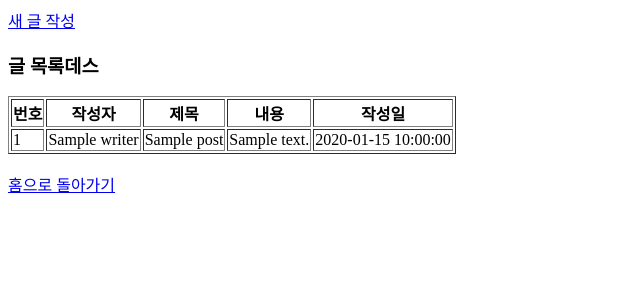
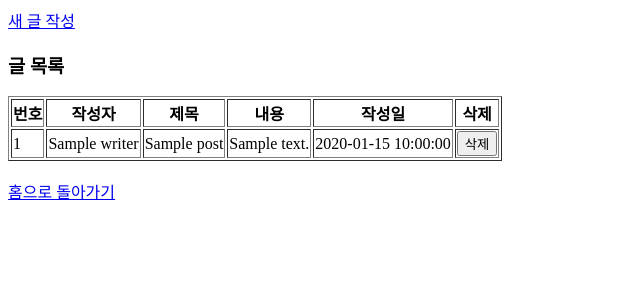
Before and after one commit to wodurl/fastapi_test03, a FastAPI app: template templates/post/list.html in a window 1280 px wide. Shown: the top 300 px of the page, without its empty margins (0-640 px from the left). Run offline with FastAPI, Linux system fonts and the light colour scheme; the template is opened without the code that fills it: most values are stand-ins (such as "Sample title", 1, 10 or a date in 2020); parts of the project's set-up code (start-up, migrations or seed data) failed here and were passed over.

Commit message:
delete 기능 추가

```diff
--- a/main.py
+++ b/main.py
@@ -19,7 +19,7 @@ def indexs(request: Request):
         request=request,
         name="index.html",
         context={
-            "fortuneToday":"이번달 안에 귀인을 만나용"
+            "fortuneToday":"이번달 안에 귀인을 만나"
         }
     )
 
@@ -62,3 +62,15 @@ def postNew(writer: str = Form(...), title: str = Form(...), content: str = Form
 
     # 틀린 경로로 요청을 다시 하도록 리다이렉트 응답을 준다.
     return RedirectResponse("/posts", status_code=302)
+
+@app.post("/post/delete")
+def postDelete(num: int = Form(...), db: Session = Depends(get_db)):
+    # 삭제 SQL (RAW Query)
+    query = text("""
+        DELETE FROM post
+        WHERE num = :num
+    """)
+    db.execute(query, {"num": num})
+    db.commit()
+
+    return RedirectResponse("/posts", status_code=302)
--- a/templates/index.html
+++ b/templates/index.html
@@ -8,9 +8,8 @@
 <body>
     <div class="container">
         <a href="/posts">글목록</a>
-        <h1>이게 인덱스 페이지인데용?</h1>
-        <p>제가용? 왜용?</p>
-        <p>오늘의 운세용? {{ fortuneToday }}</p>
+        <h1>인덱스 페이지?</h1>
+        <p>오늘의 운세 {{ fortuneToday }}</p>
     </div>
 </body>
 </html>
--- a/templates/post/list.html
+++ b/templates/post/list.html
@@ -8,7 +8,7 @@
 <body>
     <div class="container">
         <a href="post/new">새 글 작성</a>
-        <h3> 글 목록데스</h3>
+        <h3> 글 목록</h3>
         <table border="1">
             <thead>
                 <tr>
@@ -17,6 +17,7 @@
                     <th>제목</th>
                     <th>내용</th>
                     <th>작성일</th>
+                    <th>삭제</th>
                 </tr>
             </thead>
             <tbody>
@@ -27,6 +28,14 @@
                     <td>{{ p.title }}</td>
                     <td>{{ p.content }}</td>
                     <td>{{ p.created_at }}</td>
+                    <td>
+                        <form action="/post/delete" method="post" style="display:inline;">
+                            <input type="hidden" name="num" value="{{ p.num }}">
+                            <button type="submit" onclick="return confirm('삭제할까요?')">
+                                삭제
+                            </button>
+                        </form>
+                    </td>
                 </tr>
                 {% endfor %}
             </tbody>
```
